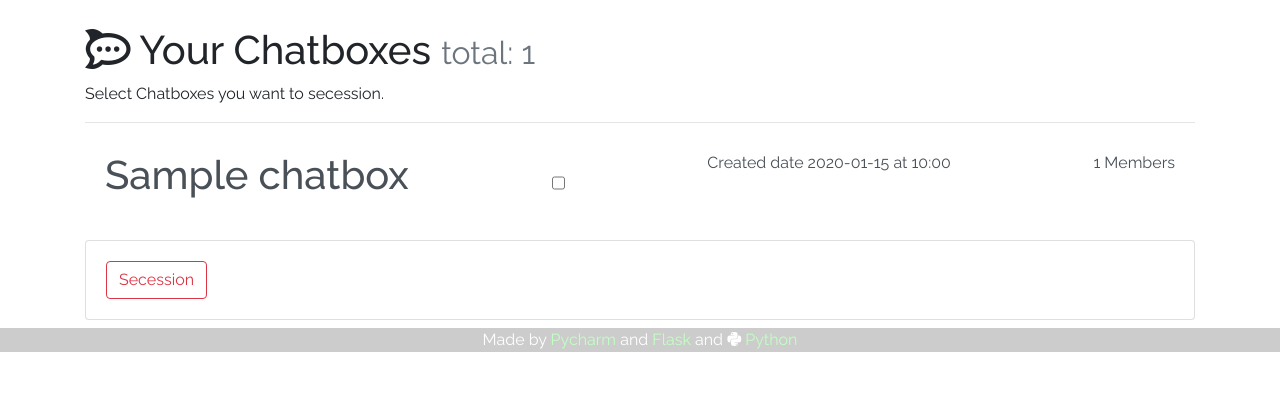
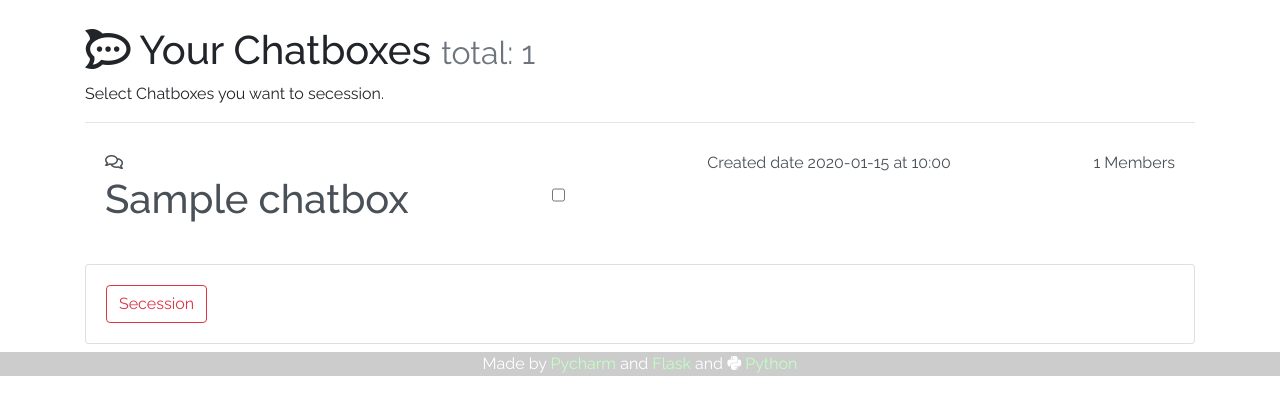
Before and after one commit to DESECTORCON/noteit, a Python web app: template templates/chatboxs/secession_chatbox.html in a window 1280 px wide. Shown: the part 70-485 px from the top of the page. Run offline with Jinja, Linux system fonts and the light colour scheme; the template is opened without the code that fills it: most values are stand-ins (such as "Sample title", 1, 10 or a date in 2020); some libraries are stand-ins or nearby versions.

Commit message:
small secession errors fixed

```diff
--- a/templates/chatboxs/secession_chatbox.html
+++ b/templates/chatboxs/secession_chatbox.html
@@ -66,9 +66,9 @@
             <div class="list-group-item list-group-item-action flex-column align-items-start card group">
 
                 <label class="d-flex w-100 justify-content-between" id="{{ chatbox._id }}">
-                    <label><h1 class="page-header"><a style="text-decoration:none; color: inherit;" href="{{ url_for('chatboxs.chatbox', chatbox_id=chatbox._id) }}">{{ chatbox.name }}</a></h1></label>
+                    <label><i class="far fa-comments"></i> <h1 class="page-header"><a style="text-decoration:none; color: inherit;" href="{{ url_for('chatboxs.chatbox', chatbox_id=chatbox._id) }}">{{ chatbox.name }}</a></h1></label>
 
-                    <input type="checkbox" value="chatbox._id" name="secession_chatboxes">
+                    <input type="checkbox" value="{{ chatbox._id }}" name="secession_chatboxes">
                     <p class="list-group-item-text">Created date {{ chatbox.created_date.strftime("%Y-%m-%d at %H:%M") }}<strong></strong></p>
                     <p class="list-group-item-text">{{ chatbox.user_ids|length }} Members</p>
 
```
